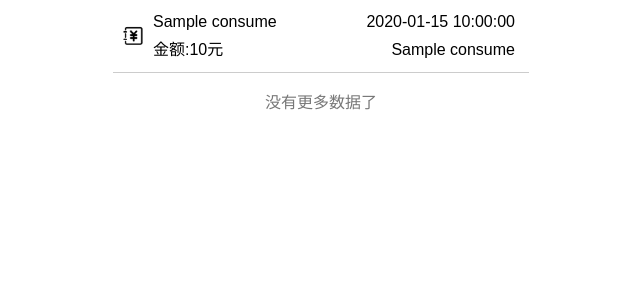
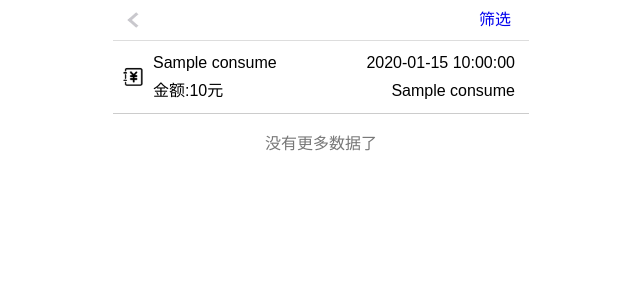
Before and after one commit to urlnk/astrophp, a PHP site: template app/card/template/_controller/consume.php in a window 1280 px wide. Shown: the top 300 px of the page, without its empty margins (319-959 px from the left). Run offline with PHP 8.4, Linux system fonts and the light colour scheme; the template is opened without the code that fills it: most values are stand-ins (such as "Sample title", 1, 10 or a date in 2020).

Commit message:
添加筛选日期面板

```diff
--- a/app/card/template/_controller/consume.php
+++ b/app/card/template/_controller/consume.php
@@ -5,9 +5,36 @@
     <meta name="viewport" content="width=device-width, initial-scale=1.0, maximum-scale=1.0, user-scalable=0" />
     <title>消费记录</title>
     <link rel="stylesheet" type="text/css" href="/css/style.css">
+    <link rel="stylesheet" href="/css/jquery.cxcalendar.css">
 </head>
 
 <body class="consume">
+<div id="filter" class="flt" style="display: none">
+    <form>
+        <ol>
+            <li>
+                <b>从</b>
+                <span>
+                    <time onclick="cxCalendarApi.show();">1990/01/01</time>
+                    <input id="element_id" type="hidden" name="start" value="" data-format="YYYY/MM/DD" data-start-date="1919" data-end-date="2019" onchange="chg(this)">
+                </span>
+            </li>
+            <li>
+                <b>至</b>
+                <span>
+                    <time onclick="cxCalendarApi2.show();">1990/01/01</time>
+                    <input id="element_id2" type="hidden" name="end" value="" data-format="YYYY/MM/DD" data-start-date="2019-01-01" data-end-date="2019/11/28" onchange="chg(this, 1)">
+                </span>
+            </li>
+        </ol>
+
+        <footer>
+            <button type="button" onclick="flt()">取消</button>
+            <button type="submit">确定</button>
+        </footer>
+    </form>
+</div>
+
 <section style="display: none;">
 <dialog>
     <h2>消费详情</h2>
@@ -39,7 +66,12 @@
 </dialog>
 </section>
 
-<ul>
+<header class="top">
+    <a href="/card" class="back"></a>
+    <a href="javascript:" class="filter" onclick="flt()">筛选</a>
+</header>
+
+<ul class="list">
 <?php
 $li = '';
 foreach ($consumes as $consume) {
@@ -85,37 +117,10 @@ echo $li;
 </ul>
 
 <pre>没有更多数据了</pre>
-<script>
-function show(obj) {
-    document.getElementsByTagName('section')[0].style.display = 'block'
-    a = document.getElementsByTagName('i')
-    s = document.getElementsByTagName('s')
-    v = document.getElementsByTagName('var')[0]
-    for (i = 0; i < 3; i++) {
-        a[i].innerHTML = ''
-        s[i].innerHTML = ''
-    }
 
-    cash = obj.getAttribute('data-cash')
-    if (cash) {
-        c = JSON.parse(cash)
-        a[0].innerHTML = '现金账户'
-        a[1].innerHTML = c.order_amount + '元'
-        a[2].innerHTML = c.balance + '元'
-    }
-
-    row = obj.getAttribute('data-row')
-    if (row) {
-        r = JSON.parse(row)
-        s[0].innerHTML = '补贴账户'
-        s[1].innerHTML = r.order_amount + '元'
-        s[2].innerHTML = r.balance + '元'
-    }
-
-    amount = obj.getAttribute('data-amount')
-    v.innerHTML = amount + '（元）'
-
-}
-</script>
+<script src="/js/jquery.min.js"></script>
+<script src="/js/jquery.cxcalendar.js"></script>
+<script src="/js/jquery.cxcalendar.languages.js"></script>
+<script type="text/javascript" src="/js/consume.js"></script>
 </body>
 </html>
--- a/web/css/style.css
+++ b/web/css/style.css
@@ -46,6 +46,7 @@ blockquote {
 }
 
 .top {
+    overflow: hidden;
     background-color: #fff;
     border-bottom: 1px solid #ddd;
     font-size: 16px;
@@ -54,7 +55,7 @@ blockquote {
 
 .back {
     display: block;
-    float: right;
+    float: left;
     width: 40px;
     height: 40px;
     background-image: url(../img/lt.png);
@@ -65,8 +66,11 @@ blockquote {
 }
 
 .filter {
+    display: block;
+    float: right;
+    padding: 0 18px;
+}
 
-}
 
 /* login */
 
@@ -493,20 +498,16 @@ blockquote {
     border-radius: 6px;
 }
 
-.consume ul {
-
-}
-
-.consume li {
+.list li {
     border-bottom: 1px #ccc solid;
     padding: 8px 14px 8px 0;
 }
 
-.consume li:nth-child(even) {
+.list li:nth-child(even) {
     background-color: #ddd;
 }
 
-.consume span {
+.list span {
     display: block;
     float: left;
     height: 56px;
@@ -522,34 +523,34 @@ span.chongzhi {
     background-size: 13px 23px;
 }
 
-.consume div {
+.list div {
     margin-left: 40px;
     font-size: 16px;
     line-height: 28px;
 }
 
-.consume dt {
+.list dt {
     overflow: hidden;
 }
 
-.consume dd {
+.list dd {
 
 }
 
-.consume h4 {
+.list h4 {
     float: left;
     font-weight: normal;
 }
 
-.consume time {
+.list time {
     float: right;
 }
 
-.consume em {
+.list em {
     font-style: normal;
 }
 
-.consume cite {
+.list cite {
     float: right;
     font-style: normal;
 }
```
Also changed, not shown: other parts of web/css/style.css (+82 -1 lines), web/js/consume.js (added, +55 -0 lines), web/img/lt.png (added).
